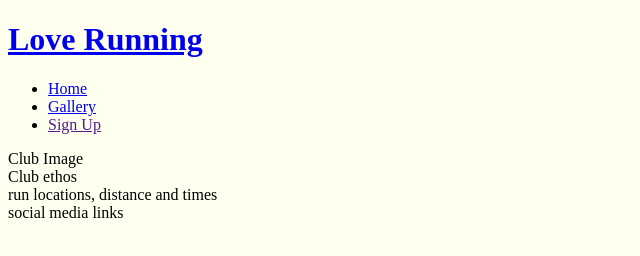
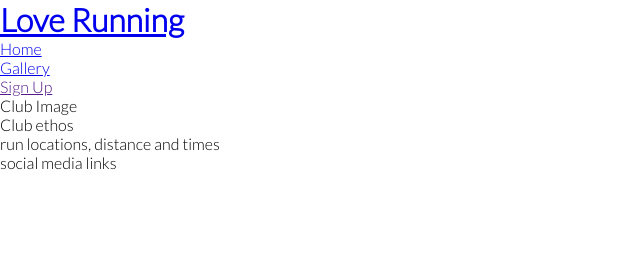
Before and after one commit to KateEllen/love-running, a plain HTML site: page index.html in a window 1280 px wide. Shown: the whole page, without its empty margins (0-640 px from the left). Drawn offline with Linux system fonts and the light colour scheme.

Commit message:
add google fonts and remove default margins, padding and borders

```diff
--- a/assets/css/style.css
+++ b/assets/css/style.css
@@ -1,3 +1,12 @@
-body{
-    background-color: ivory;
+
+@import url('https://fonts.googleapis.com/css2?family=Lato:wght@300&family=Oswald&display=swap');
+
+* {
+    margin: 0;
+    padding: 0;
+    border: none;
 }
+body {
+    font-family: 'Lato', sans-serif;
+    font-weight: 300;
+}
```
